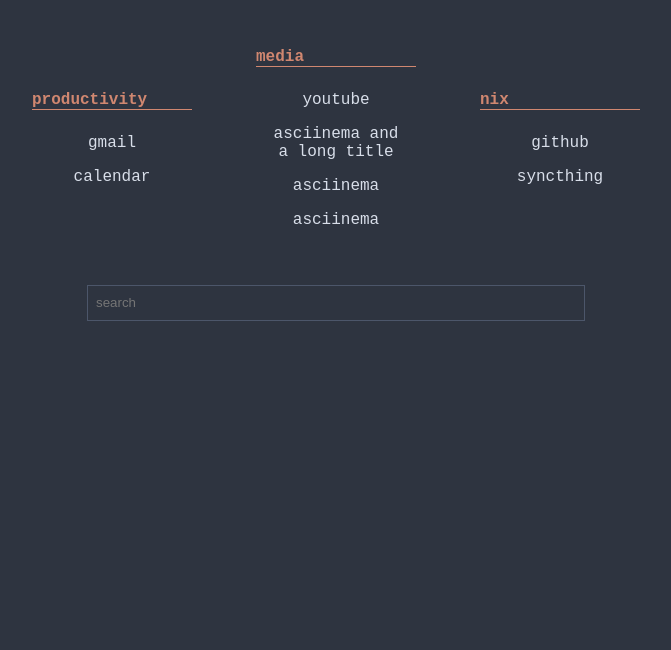
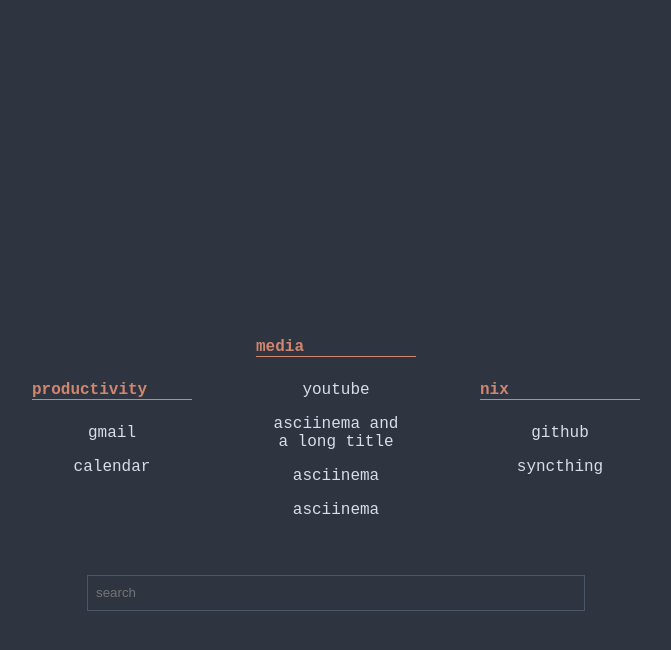
Before and after one commit to mismatchtea/mismatchtea.github.io, a Jekyll site: the page newstart.html, which Jekyll copies as it is, in a window 1280 px wide. Shown: the top 650 px of the page, without its empty margins (304-975 px from the left). Built offline with Jekyll 4.4.1, drawn with Linux system fonts in a browser that asks for light colours.

Commit message:
and more

```diff
--- a/newstart.html
+++ b/newstart.html
@@ -22,8 +22,8 @@
     display: flex;
     flex-direction: column;
     align-items: center;
-    align-content: flex-start;
-    justify-content: flex-start;
+    align-content: center;
+    justify-content: center;
     min-height: 100%;
     width: inherit;
 }
@@ -33,7 +33,7 @@
     flex-direction: column;
     align-items: center;
     align-content: center;
-    justify-content: center;
+    justify-content: flex-start;
     flex-wrap:  wrap;
 }
 
```
